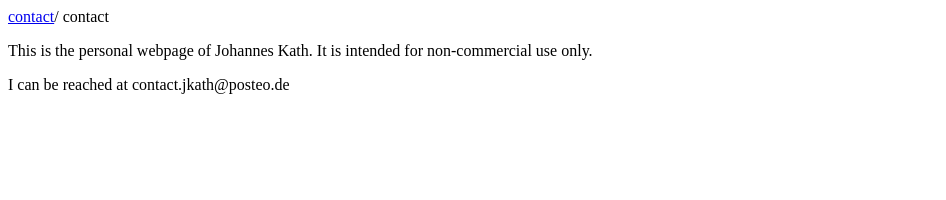
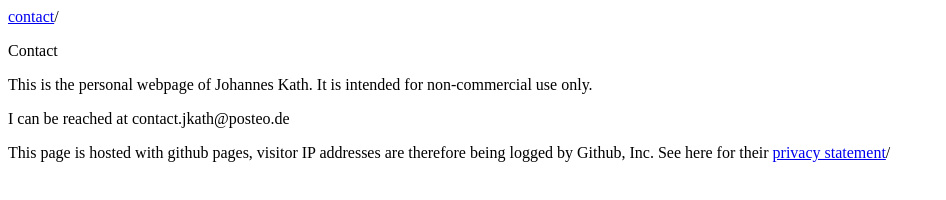
Before and after one commit to kathjo/kathjo.github.io, a plain HTML site: page index.html in a window 1280 px wide. Shown: the whole page, without its empty margins (0-946 px from the left). Drawn offline with Linux system fonts and the light colour scheme.

Commit message:
add privacy disclaimer

```diff
--- a/index.html
+++ b/index.html
@@ -9,10 +9,10 @@
             <div class="pageheader">
                 <div class="header">
                     <span>
-                        <span class="parentlinks">
+                        <p class="parentlinks">
                             <a href="../index.html">contact</a>/
-                        </span>
-                        <span class="title"> contact </span>
+                        </p>
+                        <p class="title">Contact</p>
                     </span>
                 </div>
             </div>
@@ -26,6 +26,17 @@
                     <p>I can be reached at contact.jkath@posteo.de</p>
                 </div>
             </div>
+            <div id="footer" class="pagefooter" role="contentinfo">
+                <p>
+                    This page is hosted with github pages, visitor IP addresses
+                    are therefore being logged by Github, Inc. See here for
+                    their
+                    <a
+                        href="https://docs.github.com/en/site-policy/privacy-policies/github-general-privacy-statement"
+                        >privacy statement</a
+                    >/
+                </p>
+            </div>
         </div>
     </body>
 </html>
```
